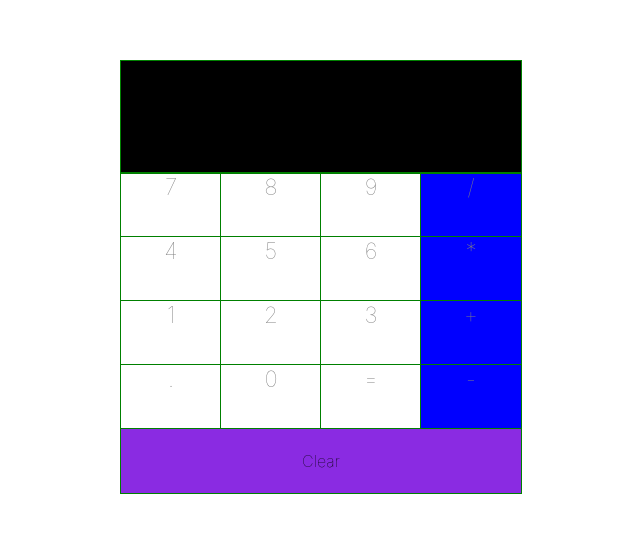
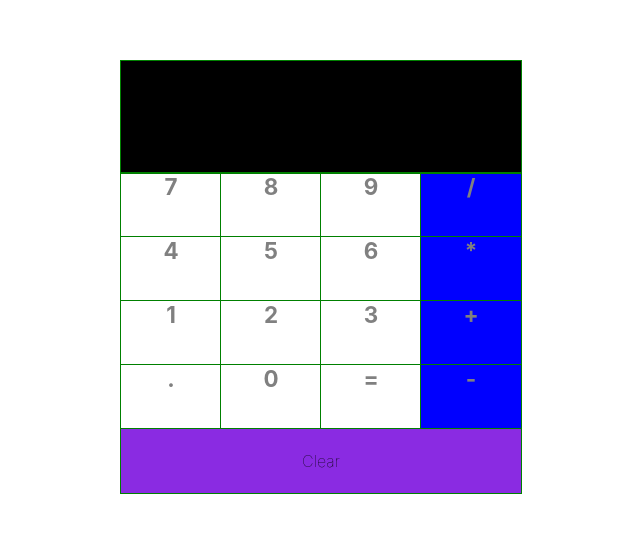
Before and after one commit to mohamedlafiteh/calculator, a React (Create React App) app: page / in a window 1280 px wide. Shown: the part 123-656 px from the top of the page, without its empty margins (319-959 px from the left). Built offline with nearby package versions, Linux system fonts and the light colour scheme.

Commit message:
Add all operators functions

```diff
--- a/src/App.js
+++ b/src/App.js
@@ -56,6 +56,16 @@ class App extends React.Component {
         input:
           parseInt(this.state.prevNumber) - parseInt(this.state.currentNumber)
       });
+    } else if (this.state.operator === "divide") {
+      this.setState({
+        input:
+          parseInt(this.state.prevNumber) / parseInt(this.state.currentNumber)
+      });
+    } else if (this.state.operator === "maltiply") {
+      this.setState({
+        input:
+          parseInt(this.state.prevNumber) * parseInt(this.state.currentNumber)
+      });
     }
   };
   substract = val => {
@@ -66,6 +76,20 @@ class App extends React.Component {
     this.state.operator = "substract";
   };
 
+  divide = val => {
+    this.state.prevNumber = this.state.input;
+    this.setState({
+      input: ""
+    });
+    this.state.operator = "divide";
+  };
+  maltiply = val => {
+    this.state.prevNumber = this.state.input;
+    this.setState({
+      input: ""
+    });
+    this.state.operator = "maltiply";
+  };
   render() {
     return (
       <div className="app">
@@ -77,13 +101,13 @@ class App extends React.Component {
             <Button handleClick={this.addToInput}>7</Button>
             <Button handleClick={this.addToInput}>8</Button>
             <Button handleClick={this.addToInput}>9</Button>
-            <Button>/</Button>
+            <Button handleClick={this.divide}>/</Button>
           </div>
           <div className="row">
             <Button handleClick={this.addToInput}>4</Button>
             <Button handleClick={this.addToInput}>5</Button>
             <Button handleClick={this.addToInput}>6</Button>
-            <Button>*</Button>
+            <Button handleClick={this.maltiply}>*</Button>
           </div>
           <div className="row">
             <Button handleClick={this.addToInput}>1</Button>
--- a/src/components/Button.css
+++ b/src/components/Button.css
@@ -3,7 +3,7 @@
   height: 4rem;
   flex: 1;
   justify-content: center;
-  font-weight: lighter;
+  font-weight: bold;
   font-size: 1.4rem;
   background-color: white;
   color: grey;
```
